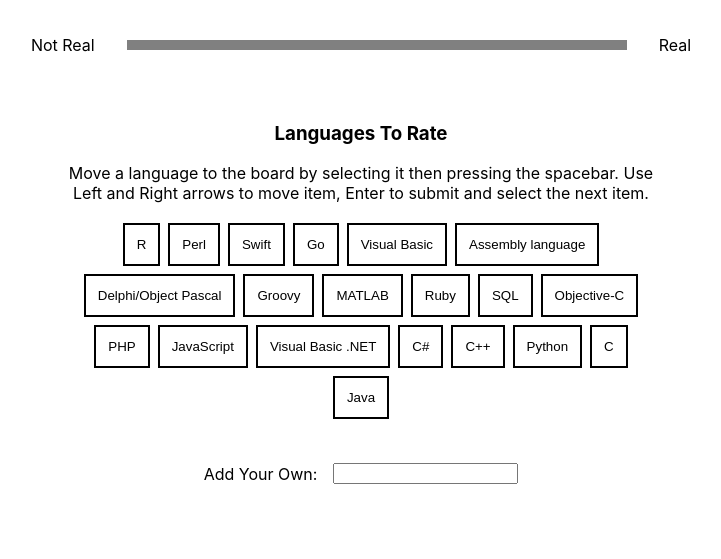
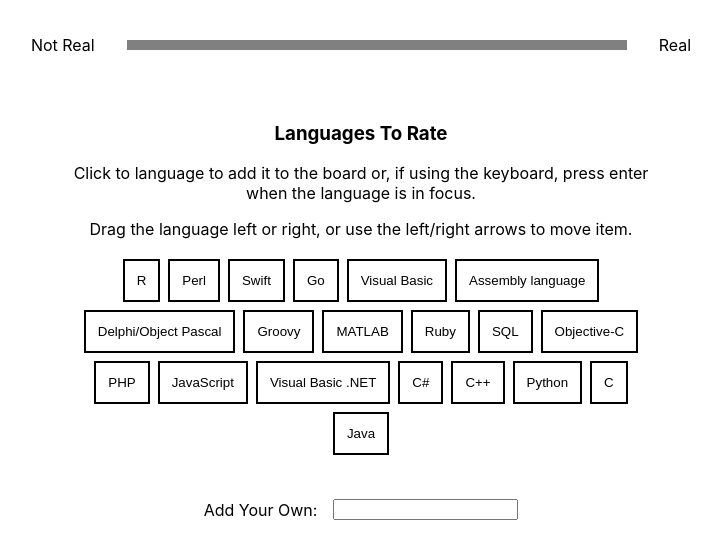
Before and after one commit to laras126/pls-webapp, a website with bundled scripts: page index.html in a window 1280 px wide. Shown: the part 127-686 px from the top of the page, without its empty margins (279-1000 px from the left). Built offline with nearby package versions, Linux system fonts and the light colour scheme.

Commit message:
feat: update instructions

```diff
--- a/index.html
+++ b/index.html
@@ -24,7 +24,8 @@
 	<section class="a-wrapper u-padding-tb-2">
 		<div class="u-text-center">
 			<h3>Languages To Rate</h3>
-			<p>Move a language to the board by selecting it then pressing the spacebar. Use Left and Right arrows to move item, Enter to submit and select the next item.</p>
+			<p>Click to language to add it to the board or, if using the keyboard, press enter when the language is in focus.</p>
+			<p>Drag the language left or right, or use the left/right arrows to move item.</p>
 		</div>
 		<div class="a-center u-flex-wrap-wrap" id="inventory">
 
```
